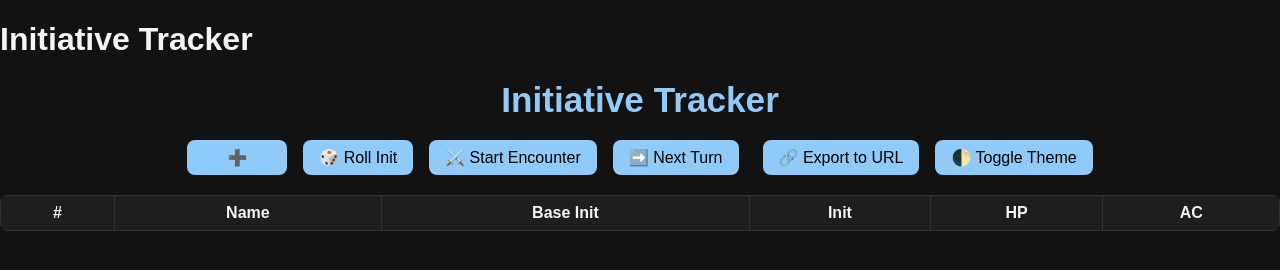
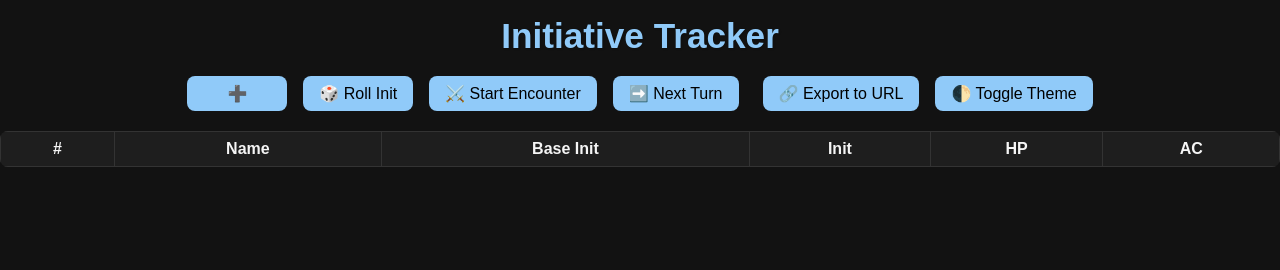
Before and after one commit to davghf/initiative-tracker, a plain HTML site: page index.html in a window 1280 px wide. Drawn offline with Linux system fonts and the light colour scheme.

Commit message:
Remove duplicate h1 tag from the body in index.html

```diff
--- a/index.html
+++ b/index.html
@@ -11,8 +11,6 @@
     <link rel="stylesheet" href="css/theme.css" />
 </head>
 <body>
-    <h1>Initiative Tracker</h1>
-
     <header class="app-header">
         <h1>Initiative Tracker</h1>
     </header>
```
